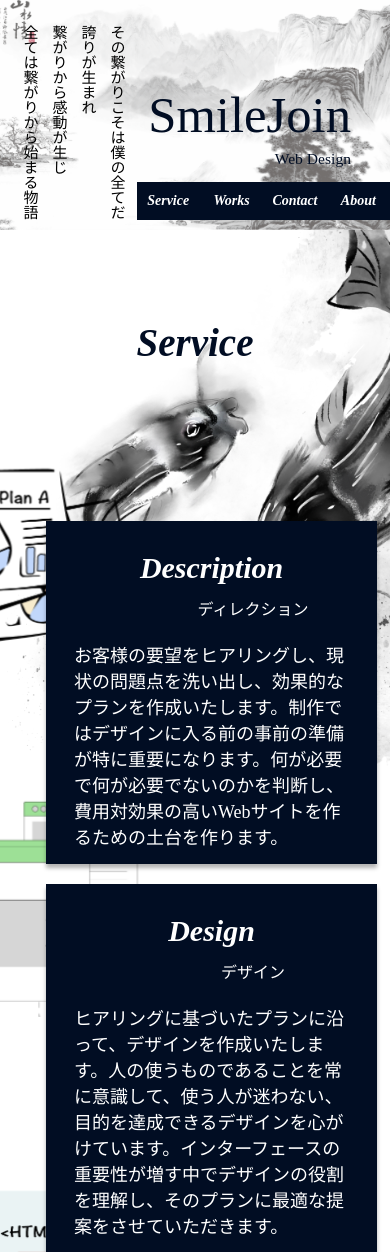
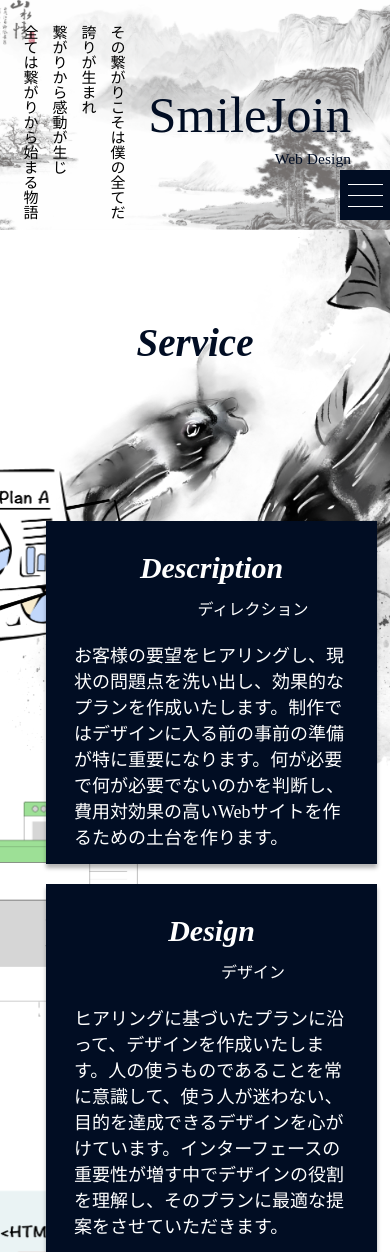
Before and after one commit to smilejoin-sanji/portfolio, a PHP site: page / in a window 390 px wide. Shown: the top 1252 px of the page. Run offline with PHP 8.4, Linux system fonts and the light colour scheme; some web fonts are replaced.

Commit message:
coding end 16:06

```diff
--- a/css/style.css
+++ b/css/style.css
@@ -20,6 +20,7 @@
 @media screen and (max-width: 470px) {
   .header {
     height: 230px;
+    overflow-x: hidden;
   }
 }
 .header__copy {
@@ -144,7 +145,6 @@
   right: 0;
   width: 50%;
   height: 68px;
-  background: #010D23;
 }
 @media screen and (max-width: 1100px) {
   .header__nav {
@@ -159,7 +159,9 @@
 @media screen and (max-width: 470px) {
   .header__nav {
     bottom: 10px;
-    height: 38px;
+    height: 50px;
+    left: 100vw;
+    width: 75vw;
   }
 }
 .header__nav .navList {
@@ -167,12 +169,14 @@
   justify-content: space-around;
   width: 100%;
   height: 100%;
+  background: #010D23;
 }
 .header__nav .navList__items {
   width: 20%;
   height: 100%;
 }
 .header__nav .navList__items > a {
+  position: relative;
   display: flex;
   width: 100%;
   height: 100%;
@@ -183,10 +187,88 @@
   font-style: italic;
   font-weight: 700;
 }
+.header__nav .navList__items > a::after {
+  position: absolute;
+  bottom: 15%;
+  left: 0;
+  content: "";
+  width: 0%;
+  height: 1px;
+  border-bottom: 1px solid #fff;
+  transition: all 0.6s;
+}
+.header__nav .navList__items > a:hover::after {
+  width: 100%;
+}
 @media screen and (max-width: 825px) {
   .header__nav .navList__items > a {
     font-size: clamp(14px, 2vw, 18px);
   }
+}
+.header__nav #hamburger {
+  display: none;
+  position: absolute;
+  left: -50px;
+  bottom: 0;
+  flex-direction: column;
+  align-items: center;
+  justify-content: center;
+  gap: 10px;
+  width: 50px;
+  height: 50px;
+  background: #010D23;
+}
+.header__nav #hamburger > span {
+  width: 35px;
+  height: 1px;
+  transition-duration: 0.4s;
+  border-bottom: 1px solid #fff;
+}
+@media screen and (max-width: 470px) {
+  .header__nav #hamburger {
+    display: flex;
+  }
+}
+.header__nav .hamburger-active > span:nth-child(1) {
+  transform: translateY(12px) rotate(315deg);
+}
+.header__nav .hamburger-active > span:nth-child(3) {
+  transform: translateY(-10px) rotate(-315deg);
+}
+.header__nav .hamburger-active > span:nth-child(2) {
+  opacity: 0;
+}
+.header .nav-fixed {
+  position: fixed;
+  top: 25px;
+  background: rgba(1, 13, 35, 0.4);
+  transition: all 0.5s;
+  z-index: 1;
+}
+.header .nav-fixed:hover {
+  background: rgb(1, 13, 35);
+  z-index: 100;
+}
+@media screen and (max-width: 470px) {
+  .header .nav-fixed:hover {
+    opacity: 1;
+  }
+}
+@media screen and (max-width: 659px) {
+  .header .nav-fixed {
+    width: 80%;
+  }
+}
+@media screen and (max-width: 470px) {
+  .header .nav-fixed {
+    width: 75vw;
+    z-index: 100;
+    opacity: 0.8;
+  }
+}
+.header .js-nav-active {
+  left: 25vw;
+  transition: all 0.6s;
 }
 
 #service {
@@ -198,9 +280,11 @@
   }
 }
 #service .serviceList {
+  position: relative;
   display: flex;
   justify-content: space-around;
   margin-top: 296px;
+  z-index: 2;
 }
 @media screen and (max-width: 825px) {
   #service .serviceList {
@@ -472,6 +556,7 @@
   height: auto;
   box-shadow: 0px 2px 6px -3px;
   transition: all 0.5s;
+  z-index: 2;
 }
 @media screen and (max-width: 1690px) {
   #works .workList__items {
@@ -770,9 +855,11 @@
   }
 }
 #about .wrap {
+  position: relative;
   display: flex;
   gap: 10%;
   margin-top: 178px;
+  z-index: 2;
 }
 @media screen and (max-width: 1570px) {
   #about .wrap {
@@ -815,11 +902,17 @@
     width: 100%;
   }
 }
+@media screen and (max-width: 470px) {
+  #about .wrap .profile {
+    gap: 0;
+  }
+}
 #about .wrap .profile__avatar {
   position: relative;
   width: 400px;
   height: 400px;
   transition: all 0.4s;
+  z-index: 2;
 }
 @media screen and (max-width: 1100px) {
   #about .wrap .profile__avatar {
@@ -829,11 +922,6 @@
 @media screen and (max-width: 825px) {
   #about .wrap .profile__avatar {
     transform: scale(0.7);
-  }
-}
-@media screen and (max-width: 470px) {
-  #about .wrap .profile__avatar {
-    transform: scale(1);
   }
 }
 #about .wrap .profile__avatar::before {
@@ -905,10 +993,10 @@
 #about .wrap .career__list {
   display: flex;
   flex-direction: column;
-  gap: 50px;
+  gap: 70px;
   height: 640px;
   overflow-y: scroll;
-  background: rgba(1, 13, 35, 0.4);
+  background: rgba(1, 13, 35, 0.9);
   border-radius: 15px;
   color: #fff;
   padding: 50px 50px 0;
@@ -928,7 +1016,7 @@
   #about .wrap .career__list {
     height: 420px;
     padding: 20px 20px 0;
-    background: rgba(1, 13, 35, 0.9);
+    background: rgb(1, 13, 35);
   }
 }
 #about .wrap .career__list::before {
@@ -954,7 +1042,7 @@
 }
 #about .wrap .career__list:hover {
   gap: 30px;
-  background: rgba(1, 13, 35, 0.9);
+  background: rgb(1, 13, 35);
 }
 #about .wrap .career__list:hover .detail__notes {
   display: block;
@@ -1022,6 +1110,7 @@
   width: 50px;
   height: 50px;
   border-radius: 50%;
+  z-index: 2;
 }
 @media screen and (max-width: 659px) {
   #footer > p > span {
--- a/index.html
+++ b/index.html
@@ -30,7 +30,10 @@
             <li class="header__copy__itmes">その繋がりこそは僕の全てだ</li>
         </ul>
         <h1 class="header__logo"><a href="index.html">SmileJoin<span>Web Design</span></a></h1>
-        <nav class="header__nav">
+        <nav class="header__nav" id="js-nav">
+            <div id="hamburger">
+                <span></span><span></span><span></span>
+            </div>
             <ul class="navList">
                 <li class="navList__items">
                     <a href="#service">Service</a>
@@ -305,8 +308,7 @@
                             <span class="detail__title">名古屋に引越し</span>
                             <span class="detail__notes">
                                 名古屋の中学校に入学したが、言葉理解できないため<br>
-                                友達もできず、担任先生から暴力受け<br>
-                                一度通学するのやめようとしていた、親に相談し<br>
+                                友達もできず、担任先生から暴力受け、一度通学するのやめようとしていた、親に相談し<br>
                                 転校することに。
                             </span>
                         </p>
@@ -320,8 +322,7 @@
                         <p class="detail">
                             <span class="detail__title">転校</span>
                             <span class="detail__notes">
-                                新しい学校に転校、暇つぶしにブックオフで漫画立ち読み<br>
-                                偶然に同じ学校の不良と出会い、話しかけてもらった。<br>
+                                新しい学校に転校、暇つぶしにブックオフで漫画立ち読み、偶然に同じ学校の不良と出会い、話しかけてもらった。<br>
                                 仲良くしてくれた。　初友。
                             </span>
                         </p>
@@ -432,7 +433,7 @@
                             </span>
                             <span class="detail__title">出逢い</span>
                             <span class="detail__notes">
-                                ここである女性に出逢い、お互いに興味を持ち、付き合うことに<br>
+                                ここである女性に出逢い、お互いに興味を持ち、付き合うことに。<br>
                                 当時の彼女は大学生であり、かなり遊んでいた。
                             </span>
                         </p>
@@ -467,15 +468,14 @@
                         <p class="detail">
                             <span class="detail__title">結婚</span>
                             <span class="detail__notes">
-                                会社員の時に出会った彼女と結婚<br>
-                                ほんとはもっと仕事などが安定してからにするつもりだったが<br>
+                                会社員の時に出会った彼女と結婚、ほんとはもっと仕事などが安定してからにするつもりだったが<br>
                                 予定は変化に及ばないものだ。
                             </span>
                             <span class="detail__title">再び、出店</span>
                             <span class="detail__notes">
-                                １店舗目まぁまぁ成功したから、２店舗目も行けるでしょう<br>
+                                『１店舗目まぁまぁ成功したから、２店舗目も行けるでしょう』<br>
                                 そういう軽い気持ちで２店舗目立ち上げ。<br>
-                                案の定上手くいかなかった、コロナの影響もあったが、やはり自分自身の力がまだ足りない事に気づき、７ヶ月目で閉店。
+                                案の定上手くいかなかった、コロナの影響もあったが、やはり自分自身の力が足りない事に気づき、７ヶ月目で閉店。
                             </span>
                             <span class="detail__title">独学</span>
                             <span class="detail__notes">
@@ -494,8 +494,7 @@
                         <p class="detail">
                             <span class="detail__title">閉店</span>
                             <span class="detail__notes">
-                                コロナで２年目の半分は、ほぼまともに営業できなかった<br>
-                                第七波突入の時期に閉店と決意。
+                                コロナで２年目の半分は、ほぼまともに営業できなかった。第七波突入の時期に閉店と決意。
                             </span>
                         </p>
                     </div>
@@ -525,5 +524,7 @@
     <footer id="footer">
         <p><b>© SmileJoin All rights reserved.</b><span><a href="#header">Page<br>Top</a></span></p>
     </footer>
+
+    <script src="./js/main.js"></script>
 </body>
 </html>
--- a/sass/_about.scss
+++ b/sass/_about.scss
@@ -60,9 +60,11 @@
     }
 
     .wrap {
+        position: relative;
         display: flex;
         gap: 10%;
         margin-top: 178px;
+        z-index: 2;
 
         @include desktop {
             max-width: 90vw;
@@ -100,11 +102,16 @@
                 width: 100%;
             }
 
+            @include sp {
+                gap: 0;
+            }
+
             &__avatar {
                 position: relative;
                 width: 400px;
                 height: 400px;
                 transition: all 0.4s;
+                z-index: 2;
 
                 @include desktop-s {
                     transform: scale(0.9);
@@ -112,11 +119,6 @@
 
                 @include tab {
                     transform: scale(0.7);
-
-                }
-
-                @include sp {
-                    transform: scale(1);
 
                 }
 
@@ -203,11 +205,11 @@
             &__list {
                 display: flex;
                 flex-direction: column;
-                gap: 50px;
+                gap: 70px;
                 // height: 400px;
                 height: 640px;
                 overflow-y: scroll;
-                background: rgba(1, 13, 35, .4);
+                background: rgba(1, 13, 35, .9);
                 border-radius: 15px;
                 color: #fff;
                 padding: 50px 50px 0;
@@ -225,7 +227,8 @@
                 @include tab-s {
                     height: 420px;
                     padding: 20px 20px 0;
-                    background: rgba(1, 13, 35, .9);
+                    background: rgb(1, 13, 35);
+
 
                 }
 
@@ -251,7 +254,7 @@
 
                 &:hover {
                     gap: 30px;
-                    background: rgba(1, 13, 35, .9);
+                    background: rgb(1, 13, 35);
 
                     .detail__notes {
                         display: block;
--- a/sass/_footer.scss
+++ b/sass/_footer.scss
@@ -21,6 +21,7 @@
             width: 50px;
             height: 50px;
             border-radius: 50%;
+            z-index: 2;
 
             @include tab-s {
                 top: -30px;
--- a/sass/_header.scss
+++ b/sass/_header.scss
@@ -19,6 +19,7 @@
 
     @include sp {
         height: 230px;
+        overflow-x: hidden;
     }
 
     &__copy {
@@ -135,7 +136,6 @@
         right: 0;
         width: 50%;
         height: 68px;
-        background: #010D23;
 
         @include desktop-s {
             width: 65%;
@@ -147,7 +147,9 @@
 
         @include sp {
             bottom: 10px;
-            height: 38px;
+            height: 50px;
+            left: 100vw;
+            width: 75vw;
         }
 
         .navList {
@@ -156,11 +158,15 @@
             justify-content: space-around;
             width: 100%;
             height: 100%;
+            background: #010D23;
+
 
             &__items {
                 width: 20%;
                 height: 100%;
+
                 &>a {
+                    position: relative;
                     display: flex;
                     width: 100%;
                     height: 100%;
@@ -171,6 +177,26 @@
                     font-style: italic;
                     font-weight: 700;
 
+                    &::after {
+
+                        position: absolute;
+                        bottom: 15%;
+                        left: 0;
+                        content: '';
+                        width: 0%;
+                        height: 1px;
+                        border-bottom: 1px solid #fff;
+                        transition: all 0.6s;
+                    }
+
+
+                    &:hover {
+
+                        &::after {
+                            width: 100%;
+                        }
+                    }
+
                     @include tab {
                         font-size: clamp(14px, 2vw, 18px);
 
@@ -178,5 +204,81 @@
                 }
             }
         }
+
+        #hamburger {
+
+            display: none;
+            position: absolute;
+            left: -50px;
+            bottom: 0;
+            flex-direction: column;
+            align-items: center;
+            justify-content: center;
+            gap: 10px;
+            width: 50px;
+            height: 50px;
+            background: #010D23;
+
+            &>span {
+                width: 35px;
+                height: 1px;
+                transition-duration: 0.4s;
+                border-bottom: 1px solid #fff;
+            }
+
+            @include sp {
+                display: flex;
+
+            }
+        }
+
+        .hamburger-active {
+
+            &>span {
+
+                &:nth-child(1) {
+                    transform: translateY(12px) rotate(315deg);
+                }
+                &:nth-child(3) {
+                    transform: translateY(-10px) rotate(-315deg);
+                }
+                &:nth-child(2) {
+                    opacity: 0;
+                }
+            }
+        }
+    }
+
+    .nav-fixed {
+        position: fixed;
+        top: 25px;
+        background: rgba(1, 13, 35, .4);
+        transition: all 0.5s;
+        z-index: 1;
+
+        &:hover {
+            background: rgb(1, 13, 35,);
+            z-index: 100;
+
+            @include sp {
+                opacity: 1;
+            }
+
+        }
+
+        @include tab-s {
+            width: 80%;
+        }
+
+        @include sp {
+            width: 75vw;
+            z-index: 100;
+            opacity: 0.8;
+        }
+    }
+
+    .js-nav-active {
+        left: 25vw;
+        transition:  all 0.6s;
     }
 }
--- a/sass/_service.scss
+++ b/sass/_service.scss
@@ -9,10 +9,12 @@
     }
 
     .serviceList {
+        position: relative;
         display: flex;
         justify-content: space-around;
         // gap: 13.5%;
         margin-top: 296px;
+        z-index: 2;
 
         @include tab {
             flex-direction: column;
--- a/sass/_works.scss
+++ b/sass/_works.scss
@@ -30,14 +30,20 @@
             height: auto;
             box-shadow: 0px 2px 6px -3px;
             transition:  all 0.5s;
+            z-index: 2;
+
+            // animation: rotate 10s infinite;
 
             @include desktop-l {
                 transform: scale(0.8);
+                // animation: rotate-desktop-l 10s infinite;
+
             }
 
             @include tab {
                 box-shadow: none;
                 transform: scale(1);
+                // animation: rotate-tab 10s infinite;
             }
 
             &>a {
@@ -115,3 +121,40 @@
         }
     }
 }
+
+// @keyframes rotate {
+//     0% {
+//         transform: rotate3d(0, 40, 0, -10deg);
+//     }
+
+//     100% {
+//         transform: rotate3d(0, 40, 0, 10deg);
+//     }
+// }
+
+// @keyframes rotate-desktop-l {
+
+//     0% {
+//         transform: scale(0.8) rotate3d(0, 40, 0, -10deg);
+
+//     }
+
+//     100% {
+//         transform: scale(0.8) rotate3d(0, 40, 0, 10deg);
+
+//     }
+
+// }
+// @keyframes rotate-tab {
+
+//     0% {
+//         transform: scale(1) rotate3d(0, 40, 0, -10deg);
+
+//     }
+
+//     100% {
+//         transform: scale(1) rotate3d(0, 40, 0, 10deg);
+
+//     }
+
+// }
```
Also changed, not shown: js/main.js (added, +59 -0 lines), 1 other file.
